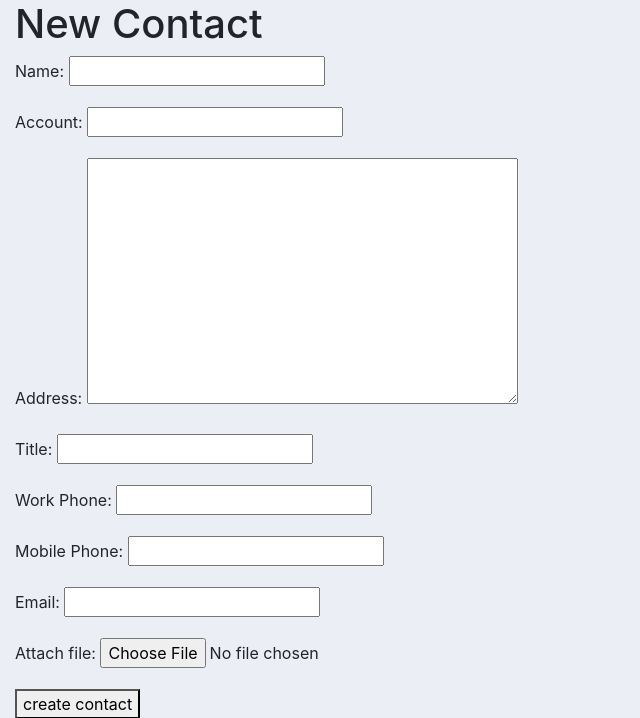
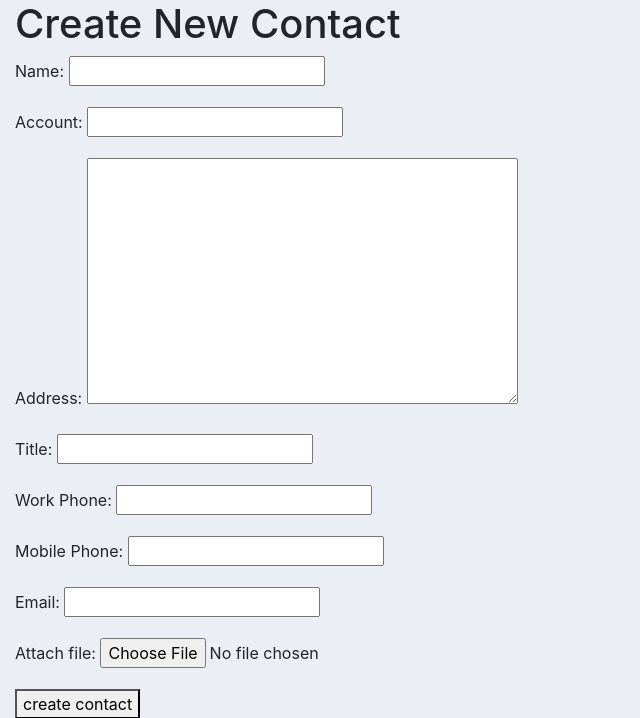
Before and after one commit to anand7014/sales_force_automation, a Django app: page /salesforce/create_contact in a window 1280 px wide. Shown: the part 56-774 px from the top of the page, without its empty margins (0-640 px from the left). Run offline with Django 4.2, Linux system fonts and the light colour scheme; some libraries are stand-ins or nearby versions.

Commit message:
edit text in create contact template

```diff
--- a/salesforce/sfautomation/templates/create_contact.html
+++ b/salesforce/sfautomation/templates/create_contact.html
@@ -1,6 +1,6 @@
 {% extends 'main_template.html' %}
 {% block content %}
-<h1>New Contact</h1>
+<h1>Create New Contact</h1>
 <form method="POST" action="{% url 'create_contact' %}" enctype="multipart/form-data">
     {% csrf_token %}
     {{form.as_p}}
```
